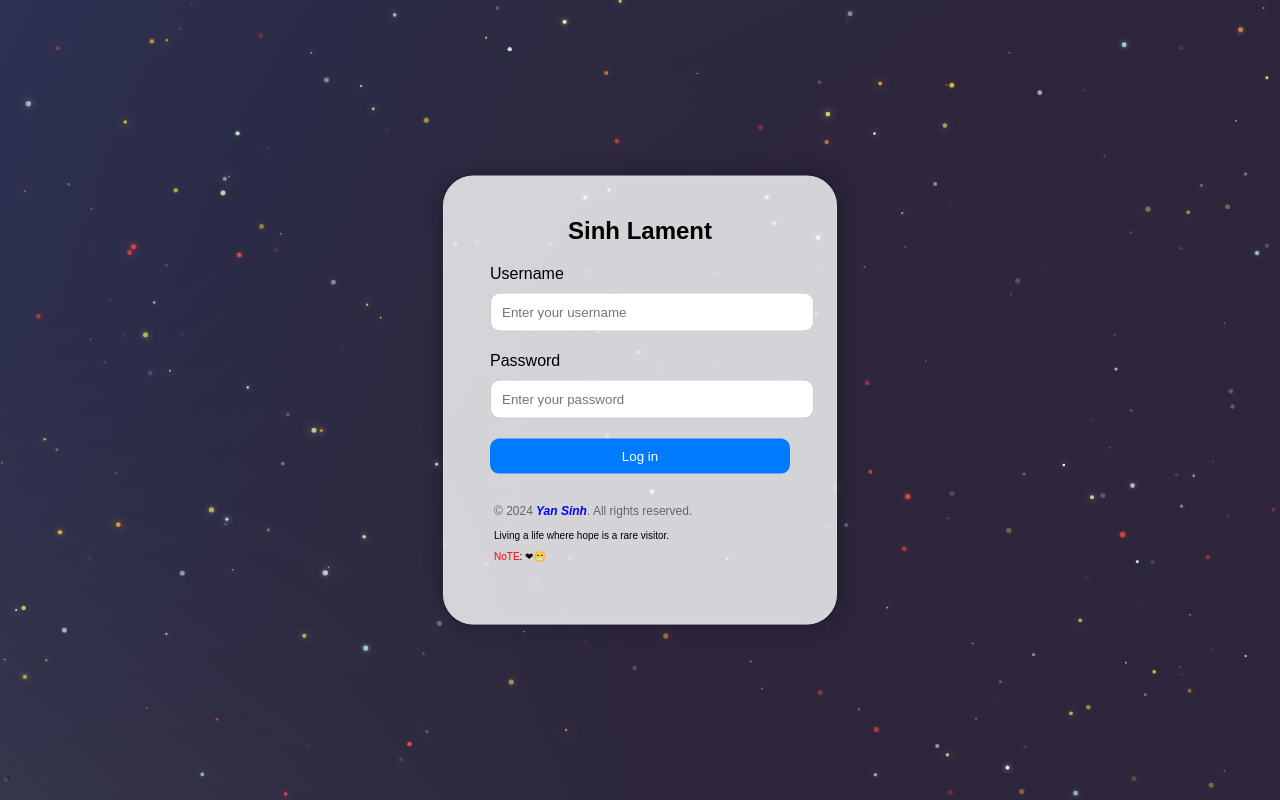
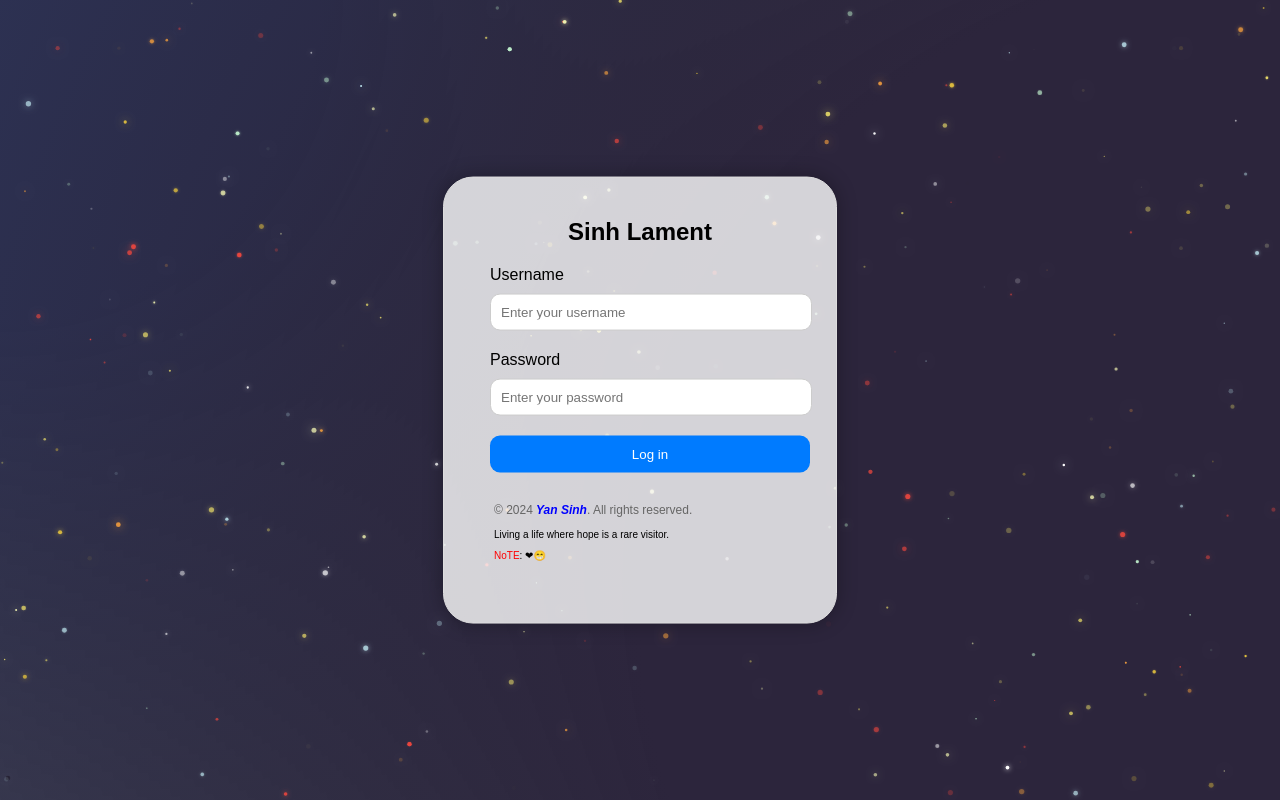
Before and after one commit to YanSinh/csm, a plain HTML site: page index.html in a window 1280 px wide. Drawn offline with Linux system fonts and the light colour scheme; animation ran at ten frames a second.

Commit message:
Update styles.css

```diff
--- a/css/styles.css
+++ b/css/styles.css
@@ -29,11 +29,8 @@ canvas {
 
 }
 
-@media only screen and (min-width: 601px) {
-    .login-container {
-        margin: auto;
-    }
-}
+
+
 .login-form {
     max-width: 300px;
     margin: 0 auto;
@@ -55,18 +52,18 @@ canvas {
 
 .form-group input {
     width: 100%;
-    padding: 11px;
+    padding: 10px;
     border: 1px solid #ccc;
     border-radius: 10px;
 }
 
 
 button {
-    width: 100%;
-    padding: 10px;
+    width: 24em;
+    padding: 11px;
     background-color: #007bff;
     border: none;
-    border-radius: 9px;
+    border-radius: 10px;
     color: #fff;
     cursor: pointer;
     transition: background-color 0.3s ease;
```
